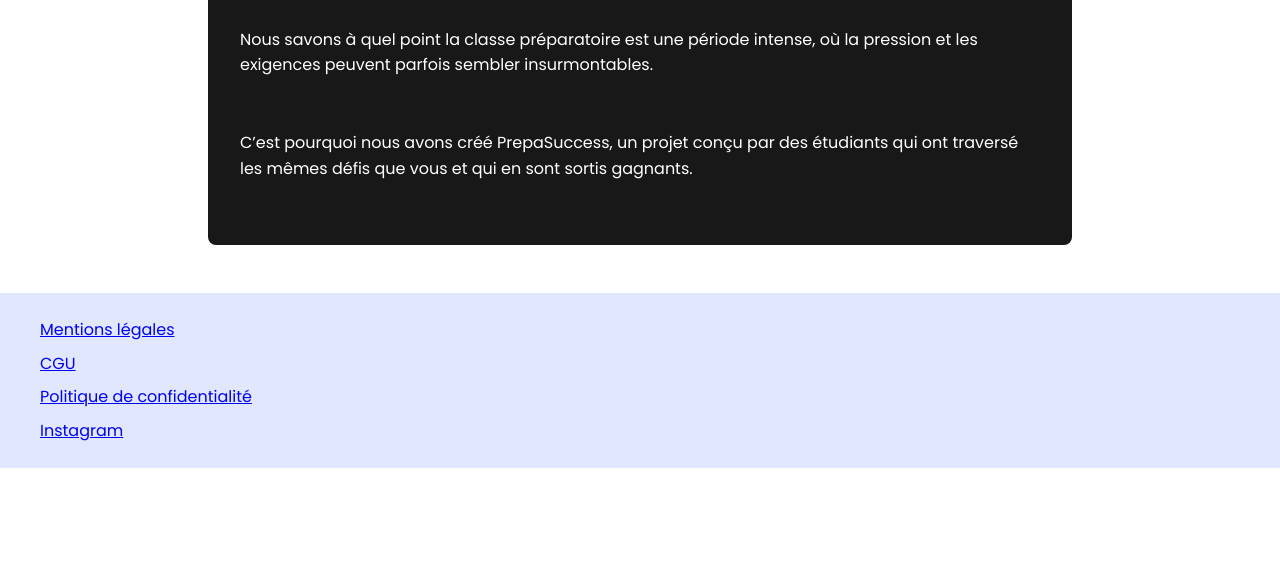
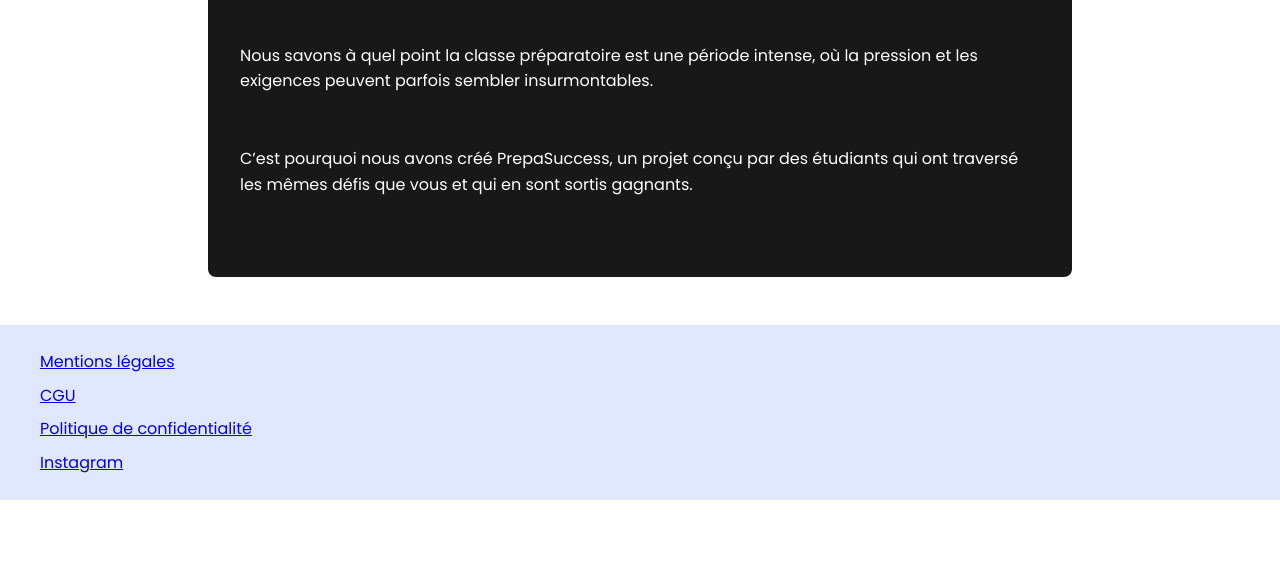
Before and after one commit to amineziani9/codex, a plain HTML site: page projet.html in a window 1280 px wide. Shown: the part 237-800 px from the top of the page. Drawn offline with Linux system fonts and the light colour scheme.

Commit message:
style: unify section spacing and text width

```diff
--- a/css/style.css
+++ b/css/style.css
@@ -69,8 +69,15 @@ main {
 
 section {
   background: var(--section-bg);
-  padding: 3rem;
+  padding: 4rem 2rem;
   border-radius: 8px;
+}
+
+/* Limit text width for better readability */
+section p {
+  max-width: 800px;
+  margin-left: auto;
+  margin-right: auto;
 }
 
 h1,
@@ -215,7 +222,7 @@ footer ul {
   color: #fff;
   max-width: 800px;
   margin: 0 auto;
-  padding: 3rem 2rem;
+  padding: 4rem 2rem;
   display: flex;
   flex-direction: column;
   gap: 1.25rem;
```
